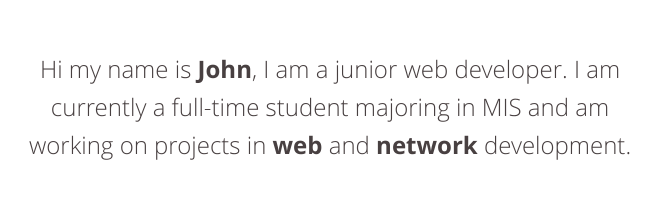
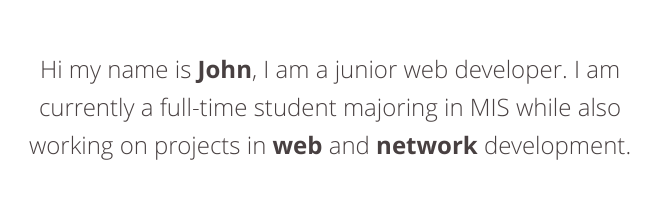
Before and after one commit to JohnMcQueen/JohnMcQueen.github.io, a plain HTML site: page index.html in a window 1280 px wide. Shown: the part 999-1214 px from the top of the page, 310-969 px from the left. Drawn offline with nearby package versions, Linux system fonts and the light colour scheme.

Commit message:
Typo fix

```diff
--- a/index.html
+++ b/index.html
@@ -54,7 +54,7 @@
 
 
   <div class="blurb">
-    <p>Hi my name is <strong>John</strong>, I am a junior web developer. I am currently a full-time student majoring in MIS and am working on projects in <strong>web</strong> and <strong>network</strong> development.</p>
+    <p>Hi my name is <strong>John</strong>, I am a junior web developer. I am currently a full-time student majoring in MIS while also working on projects in <strong>web</strong> and <strong>network</strong> development.</p>
 
   </div>
 
```
